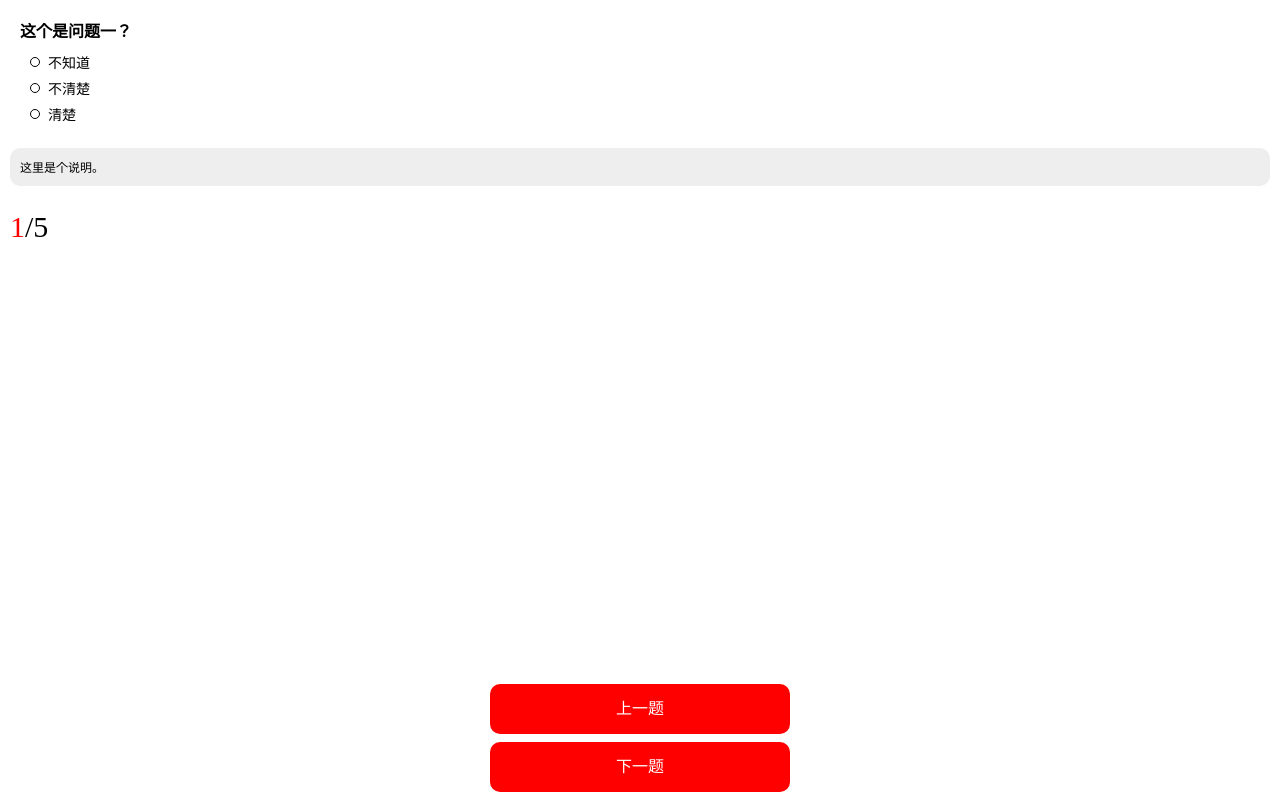
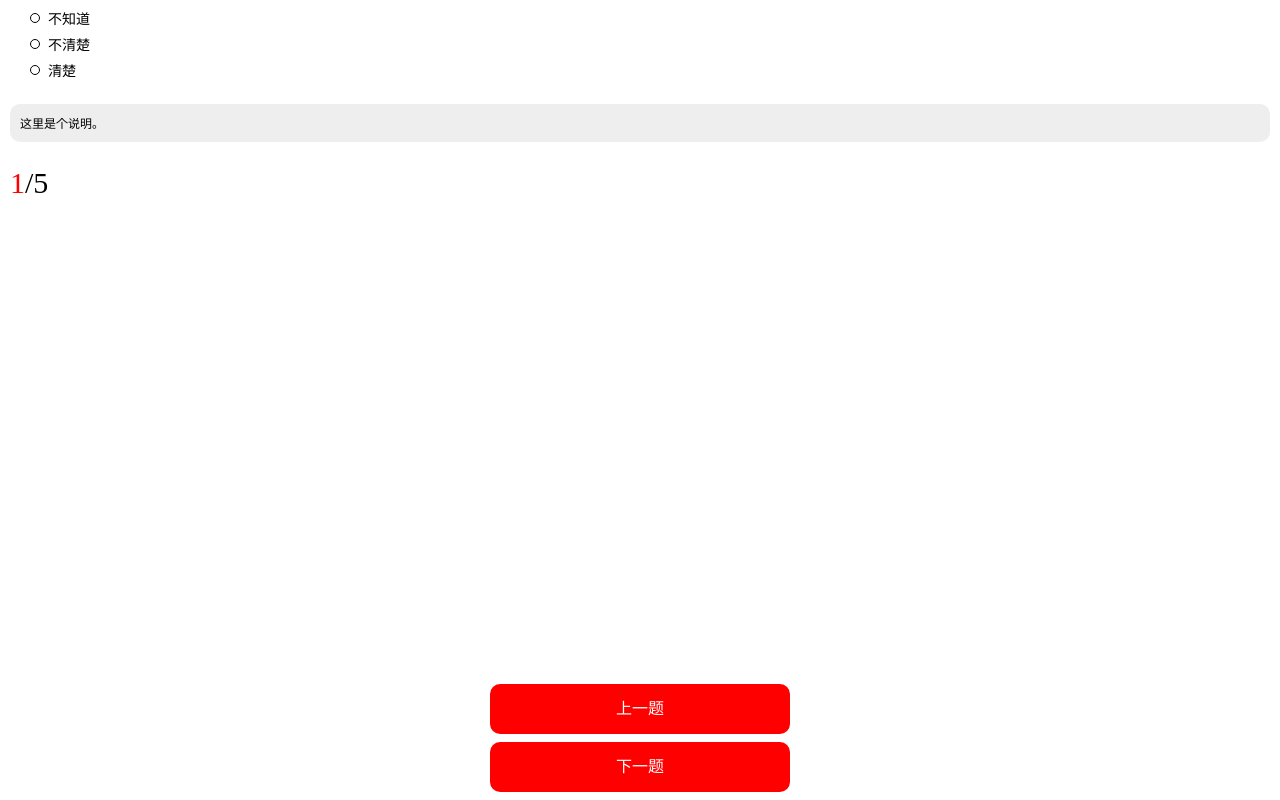
Before and after one commit to howyea/codemojo, a React (Vite) app in the folder exam-react-ts/: page / in a window 1280 px wide. Built offline with nearby package versions, Linux system fonts and the light colour scheme.

Commit message:
about Question component

```diff
--- a/exam-react-ts/src/App.tsx
+++ b/exam-react-ts/src/App.tsx
@@ -4,6 +4,7 @@ import './App.scss'
 import {QuestionType, questionList} from './data.ts'
 
 import QuestionNum from './components/QuestionNum.tsx'
+import Question from './components/Question'
 function App() {
   const [currentIndex, setCurrentIndex] = useState<number>(0);
   // 记录每一个题目的选项索引
@@ -39,7 +40,6 @@ function App() {
   }
   return (
     <div className="app">
-      <div className="question">{questionList[currentIndex].question}</div>
       <div>
       {
         questionList[currentIndex].answer.map((value: string, index: number) => {
@@ -53,6 +53,7 @@ function App() {
         <div className="btn" onClick={() => {changeCurrentIndex("next")}}>下一题</div>
       </div>
       <QuestionNum currentIndex={currentIndex} questionList={questionList} />
+      <Question question={questionList[currentIndex].questson} />
     </div>
   )
 }
--- /dev/null
+++ b/exam-react-ts/src/components/Question.tsx
@@ -0,0 +1,9 @@
+import {JSX} from "react-dom"
+interface PropsType {
+  question: string;
+}
+const Question = (props: PropsType): JSX.Element => {
+  const {question} = props;
+  return <div className="question">{question}</div>
+}
+export default Question;
```
